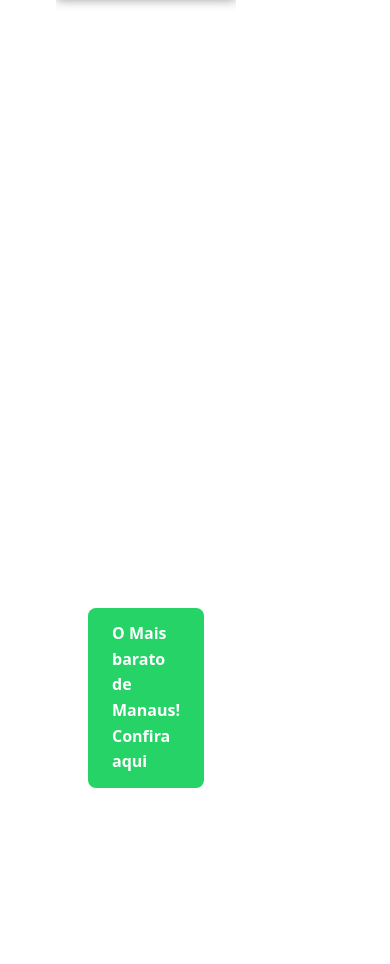
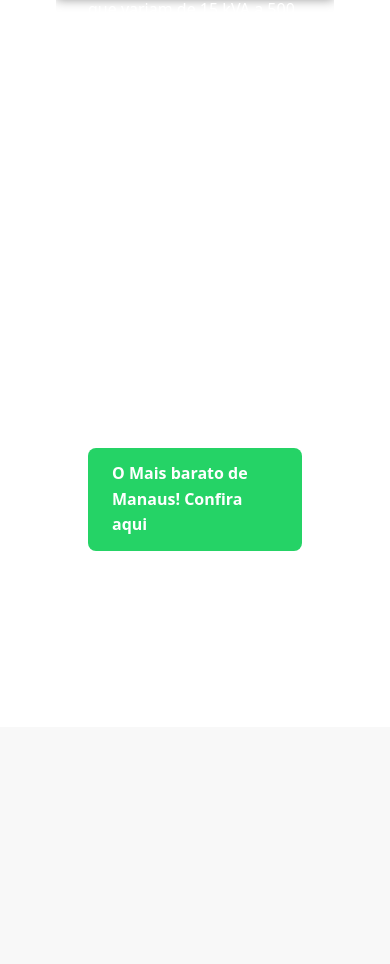
Before and after one commit to JeffersonBSena/geradorManaus, a Laravel app: page / in a window 390 px wide. Shown: the part 845-1809 px from the top of the page. After the commit the page ends 1572 px from the top, so only its background shows below. Run offline with Laravel 12, Linux system fonts and the light colour scheme; some libraries are stand-ins or nearby versions; some web fonts are replaced.

Commit message:
responsividade Celular

```diff
--- a/resources/views/welcome.blade.php
+++ b/resources/views/welcome.blade.php
@@ -48,7 +48,22 @@
             </nav>
             </header>
 
-            <main style="display:grid; grid-template-columns: 1fr 1fr; gap:1.5rem; align-items:start; padding:2rem; flex: 1;">
+            <main style="
+            display: flex;
+            flex-direction: column-reverse;
+            gap: 1.5rem;
+            align-items: stretch;
+            padding: 2rem;
+            flex: 1;
+            }
+
+            @media (min-width: 768px) {
+            main {
+                flex-direction: row;
+                align-items: start;
+            }
+            }
+            ">
 
             <!-- Coluna Esquerda: Texto -->
             <section style="padding:2rem;
```
